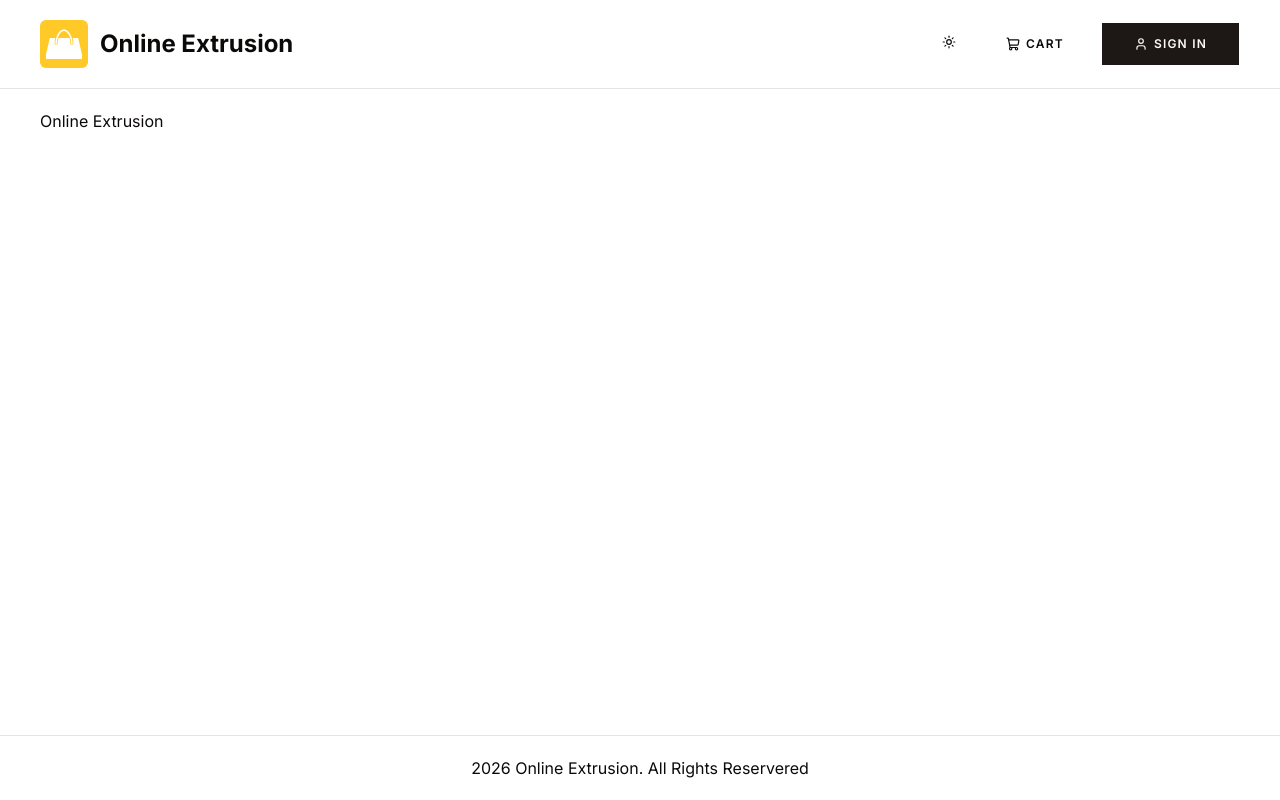
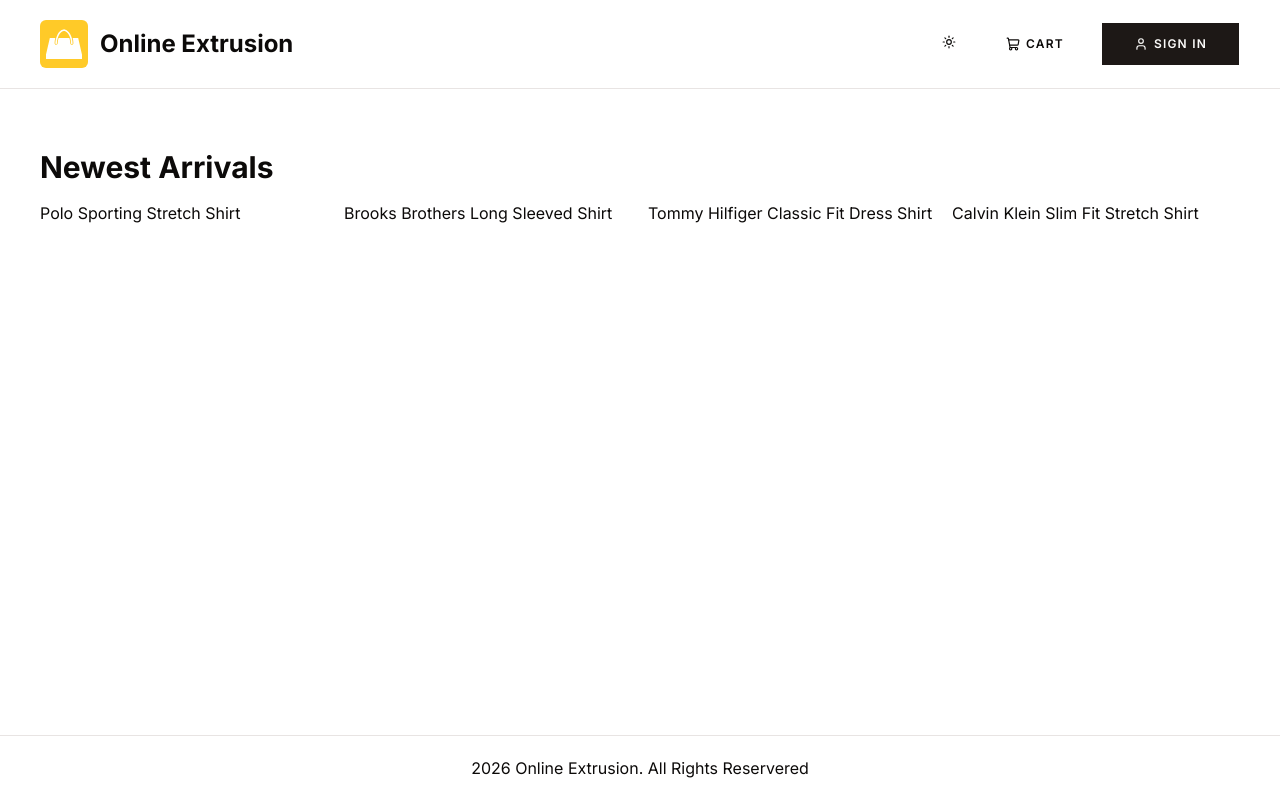
Before and after one commit to Bigproblems55/2025Ecom-Nextjs-from-scratch, a Next.js app in the folder prostore/: page / in a window 1280 px wide. Built offline with nearby package versions, Linux system fonts and the light colour scheme; no server answers.

Commit message:
Adding sample data for sample products with a limit of 4 on the homepage

```diff
--- a/prostore/app/(root)/page.tsx
+++ b/prostore/app/(root)/page.tsx
@@ -1,4 +1,5 @@
-
+import sampleData from '@/db/sample-data'
+import ProductList from '@/components/shared/product/product-list'
 export const metadata = {
   // This will change the page title
   title: 'Home',
@@ -6,8 +7,16 @@ export const metadata = {
 const delay = (ms) => new Promise((resolve) => setTimeout(resolve, ms));
 
 const Homepage = async () =>{
-  await delay(2000);
-  return <>Online Extrusion</>
-};
+  await delay(800);
+  console.log(sampleData);
+  return <>
+    <ProductList
+    data={sampleData.products}
+    title="Newest Arrivals"
+    limit={4}
+      />
+
+  </>
+  };
 
 export default Homepage;
--- /dev/null
+++ b/prostore/components/shared/product/product-card.tsx
@@ -0,0 +1,18 @@
+import Link from "net/link";
+import Image from "next/image";
+import {
+  Card,
+  CardHeader,
+} from "@/components/ui/card";
+const ProductCard = ({product} :{product: any;}) => {
+    return ( <Card className="w-full max-w-sm">
+            <CardHeader className="p-0 items-center">
+                <Link href={`/product/${product.slug}`}>
+                <Image src={product.images[0]} alt={product.name} height={300} />
+                </Link>
+                </CardHeader>
+                </Card>
+         );
+}
+
+export default ProductCard;
--- /dev/null
+++ b/prostore/components/shared/product/product-list.tsx
@@ -0,0 +1,24 @@
+const ProductList = ({data,title,limit}: {data: any; title?: string; limit?: number}) => {
+
+   const limitedData = limit ? data.slice(0, limit) : data;
+   return ( <div className="my-10">
+            <h2 className="h2-bold mb-4">{title}</h2>
+        {data.length > 0 ? (
+      <div className="grid grid-cols-1 sm:grid-cols-2
+        md:grid-cols-3 lg:grid-cols-4 gap-4">
+          {limitedData.map((product:any) => (
+
+            <div key={data.id}>{product.name}</div>
+    ))}
+      </div>
+    ):(
+      <div>
+        <p>No products found </p>
+      </div>
+    )
+}
+
+    </div> );
+};
+
+export default ProductList;
--- /dev/null
+++ b/prostore/components/ui/card.tsx
@@ -0,0 +1,102 @@
+import * as React from "react"
+import { cn } from "cn"
+
+function Card({
+  className,
+  size = "default",
+  ...props
+}: React.ComponentProps<"div"> & { size?: "default" | "sm" }) {
+  return (
+    <div
+      data-slot="card"
+      data-size={size}
+      className={cn(
+        "group/card flex flex-col gap-(--card-spacing) overflow-hidden bg-card py-(--card-spacing) text-sm text-card-foreground shadow-sm ring-1 ring-foreground/5 [--card-spacing:--spacing(8)] has-[>img:first-child]:pt-0 data-[size=sm]:[--card-spacing:--spacing(5)] *:[img:first-child]:rounded-none *:[img:last-child]:rounded-none",
+        className
+      )}
+      {...props}
+    />
+  )
+}
+
+function CardHeader({ className, ...props }: React.ComponentProps<"div">) {
+  return (
+    <div
+      data-slot="card-header"
+      className={cn(
+        "group/card-header @container/card-header grid auto-rows-min items-start gap-1.5 rounded-none px-(--card-spacing) has-data-[slot=card-action]:grid-cols-[1fr_auto] has-data-[slot=card-description]:grid-rows-[auto_auto] [.border-b]:pb-(--card-spacing)",
+        className
+      )}
+      {...props}
+    />
+  )
+}
+
+function CardTitle({ className, ...props }: React.ComponentProps<"div">) {
+  return (
+    <div
+      data-slot="card-title"
+      className={cn(
+        "font-heading text-lg font-semibold tracking-wider uppercase",
+        className
+      )}
+      {...props}
+    />
+  )
+}
+
+function CardDescription({ className, ...props }: React.ComponentProps<"div">) {
+  return (
+    <div
+      data-slot="card-description"
+      className={cn("text-sm leading-relaxed text-muted-foreground", className)}
+      {...props}
+    />
+  )
+}
+
+function CardAction({ className, ...props }: React.ComponentProps<"div">) {
+  return (
+    <div
+      data-slot="card-action"
+      className={cn(
+        "col-start-2 row-span-2 row-start-1 self-start justify-self-end",
+        className
+      )}
+      {...props}
+    />
+  )
+}
+
+function CardContent({ className, ...props }: React.ComponentProps<"div">) {
+  return (
+    <div
+      data-slot="card-content"
+      className={cn("px-(--card-spacing)", className)}
+      {...props}
+    />
+  )
+}
+
+function CardFooter({ className, ...props }: React.ComponentProps<"div">) {
+  return (
+    <div
+      data-slot="card-footer"
+      className={cn(
+        "flex items-center px-(--card-spacing) [.border-t]:pt-(--card-spacing)",
+        className
+      )}
+      {...props}
+    />
+  )
+}
+
+export {
+  Card,
+  CardHeader,
+  CardFooter,
+  CardTitle,
+  CardAction,
+  CardDescription,
+  CardContent,
+}
--- /dev/null
+++ b/prostore/db/sample-data.ts
@@ -0,0 +1,108 @@
+const sampleData = {
+  products: [
+    {
+      name: 'Polo Sporting Stretch Shirt',
+      slug: 'polo-sporting-stretch-shirt',
+      category: "Men's Dress Shirts",
+      description: 'Classic Polo style with modern comfort',
+      images: [
+        '/images/sample-products/p1-1.jpg',
+        '/images/sample-products/p1-2.jpg',
+      ],
+      price: 59.99,
+      brand: 'Polo',
+      rating: 4.5,
+      numReviews: 10,
+      stock: 5,
+      isFeatured: true,
+      banner: 'banner-1.jpg',
+    },
+    {
+      name: 'Brooks Brothers Long Sleeved Shirt',
+      slug: 'brooks-brothers-long-sleeved-shirt',
+      category: "Men's Dress Shirts",
+      description: 'Timeless style and premium comfort',
+      images: [
+        '/images/sample-products/p2-1.jpg',
+        '/images/sample-products/p2-2.jpg',
+      ],
+      price: 85.9,
+      brand: 'Brooks Brothers',
+      rating: 4.2,
+      numReviews: 8,
+      stock: 10,
+      isFeatured: true,
+      banner: 'banner-2.jpg',
+    },
+    {
+      name: 'Tommy Hilfiger Classic Fit Dress Shirt',
+      slug: 'tommy-hilfiger-classic-fit-dress-shirt',
+      category: "Men's Dress Shirts",
+      description: 'A perfect blend of sophistication and comfort',
+      images: [
+        '/images/sample-products/p3-1.jpg',
+        '/images/sample-products/p3-2.jpg',
+      ],
+      price: 99.95,
+      brand: 'Tommy Hilfiger',
+      rating: 4.9,
+      numReviews: 3,
+      stock: 0,
+      isFeatured: false,
+      banner: null,
+    },
+    {
+      name: 'Calvin Klein Slim Fit Stretch Shirt',
+      slug: 'calvin-klein-slim-fit-stretch-shirt',
+      category: "Men's Dress Shirts",
+      description: 'Streamlined design with flexible stretch fabric',
+      images: [
+        '/images/sample-products/p4-1.jpg',
+        '/images/sample-products/p4-2.jpg',
+      ],
+      price: 39.95,
+      brand: 'Calvin Klein',
+      rating: 3.6,
+      numReviews: 5,
+      stock: 10,
+      isFeatured: false,
+      banner: null,
+    },
+    {
+      name: 'Polo Ralph Lauren Oxford Shirt',
+      slug: 'polo-ralph-lauren-oxford-shirt',
+      category: "Men's Dress Shirts",
+      description: 'Iconic Polo design with refined oxford fabric',
+      images: [
+        '/images/sample-products/p5-1.jpg',
+        '/images/sample-products/p5-2.jpg',
+      ],
+      price: 79.99,
+      brand: 'Polo',
+      rating: 4.7,
+      numReviews: 18,
+      stock: 6,
+      isFeatured: false,
+      banner: null,
+    },
+    {
+      name: 'Polo Classic Pink Hoodie',
+      slug: 'polo-classic-pink-hoodie',
+      category: "Men's Sweatshirts",
+      description: 'Soft, stylish, and perfect for laid-back days',
+      images: [
+        '/images/sample-products/p6-1.jpg',
+        '/images/sample-products/p6-2.jpg',
+      ],
+      price: 99.99,
+      brand: 'Polo',
+      rating: 4.6,
+      numReviews: 12,
+      stock: 8,
+      isFeatured: true,
+      banner: null,
+    },
+  ],
+};
+
+export default sampleData;
```
Also changed, not shown: 1 other file (tests, documents, lock files or other folders).
